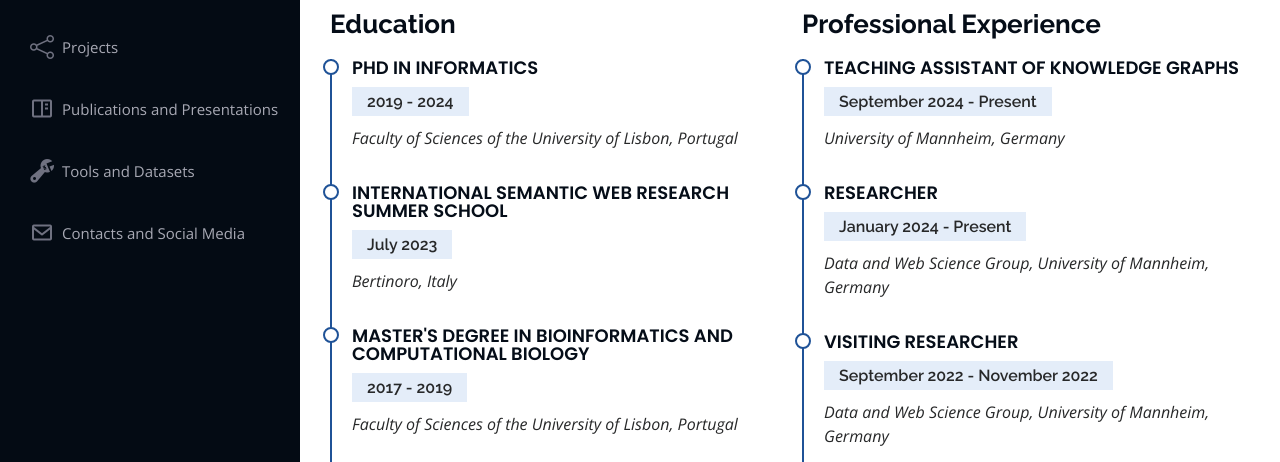
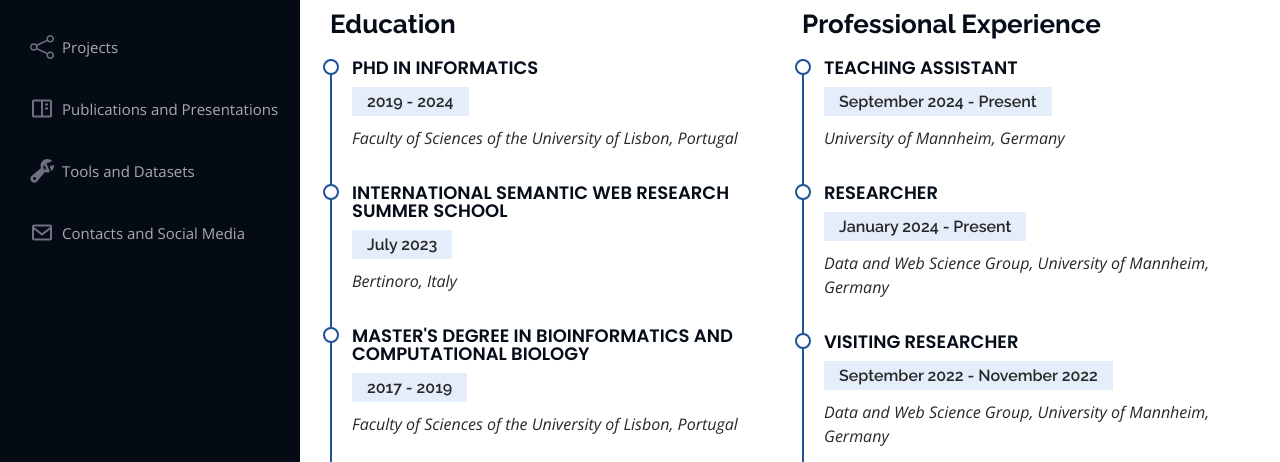
Before and after one commit to ritatsousa/ritatsousa.github.io, a plain HTML site: page index.html in a window 1280 px wide. Shown: the part 275-737 px from the top of the page. Drawn offline with nearby package versions, Linux system fonts and the light colour scheme.

Commit message:
Update index.html

```diff
--- a/index.html
+++ b/index.html
@@ -123,7 +123,7 @@
 			<h3 class="resume-title">Professional Experience</h3>
 
 			<div class="resume-item">
-              <h4>Teaching Assistant of Knowledge Graphs</h4>
+              <h4>Teaching Assistant</h4>
               <h5>September 2024 - Present</h5>
               <p><em>University of Mannheim, Germany </em></p>
             </div>
```
